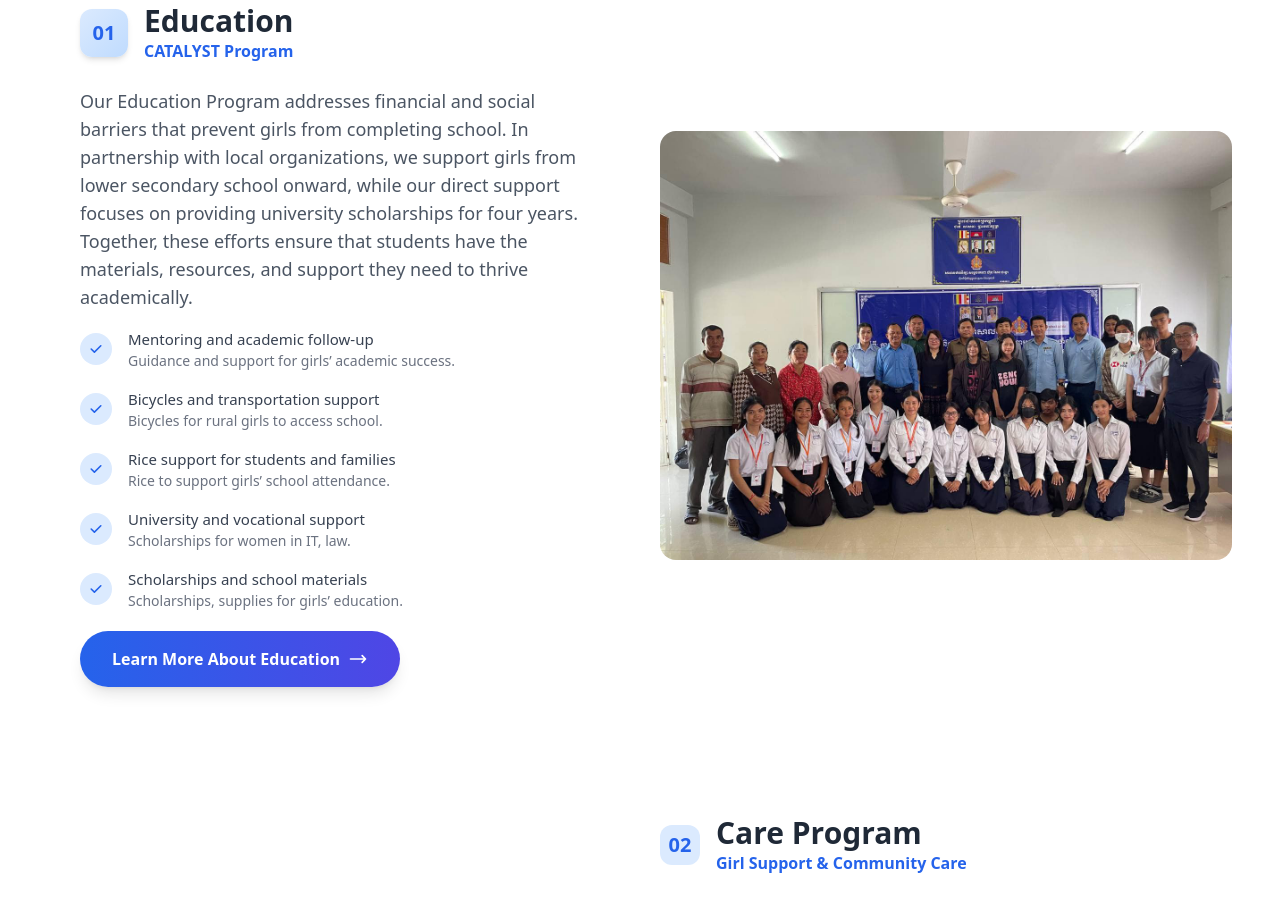
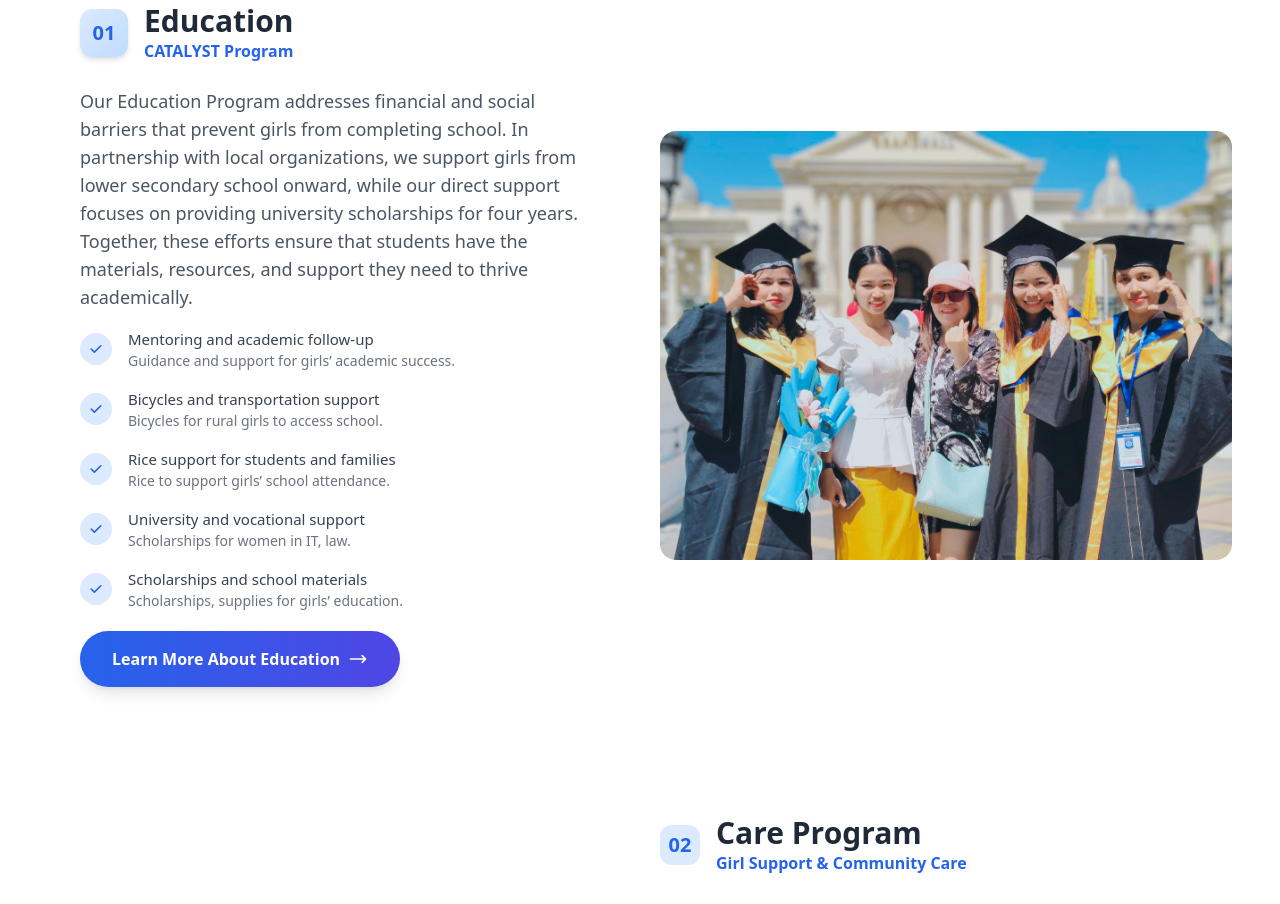
Before and after one commit to radytrainer/lotusoutreach-cambodia, a Vue app: page /program in a window 1280 px wide. Shown: the part 1280-2184 px from the top of the page. Built offline with nearby package versions, Linux system fonts and the light colour scheme.

Commit message:
feal(feature/home): added image program[LOC-120]

```diff
--- a/src/components/Program/program.vue
+++ b/src/components/Program/program.vue
@@ -64,7 +64,7 @@
                 </div>
                 <!-- Image -->
                 <div>
-                  <img src="/image/Program/train1.jpg" alt="A person training with a mentor"
+                  <img src="/image/Program/edu1.jpg" alt="A person training with a mentor"
                     class="w-full h-auto object-cover rounded-2xl" loading="lazy" />
                 </div>
               </div>
```
Also changed, not shown: public/image/Program/edu1.jpg (added).
